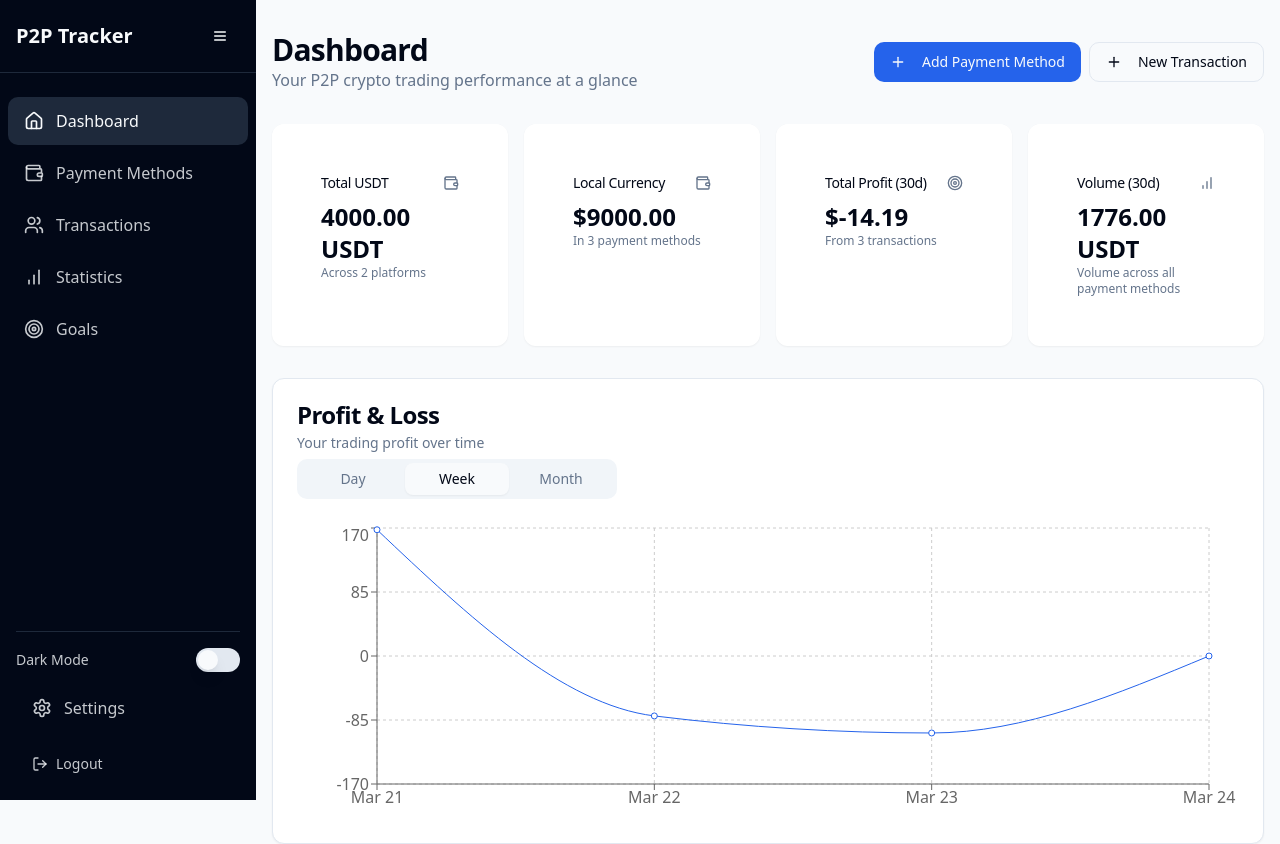
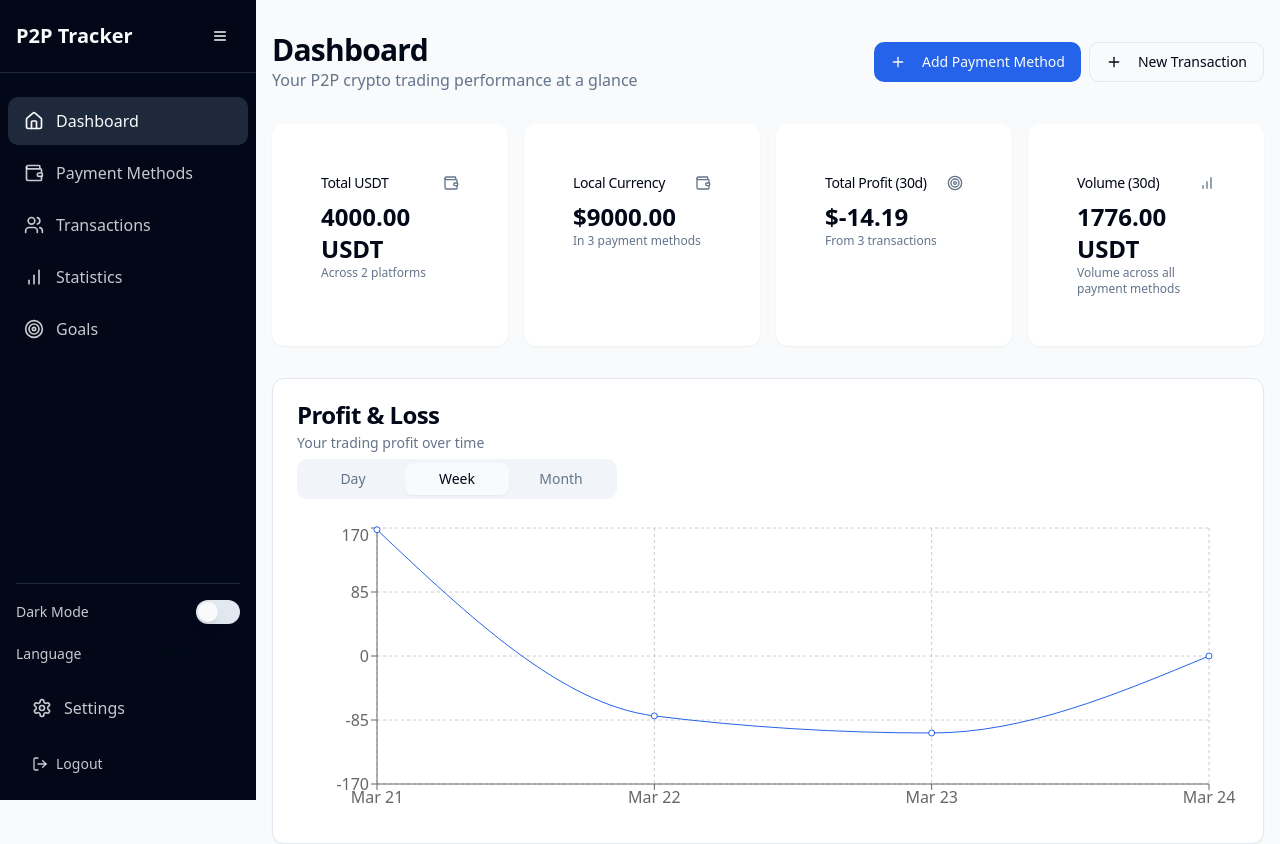
Before and after one commit to victorc-oos/p2p-crypto-tracker, a React (Vite) app: page / in a window 1280 px wide. Shown: the top 844 px of the page. Built offline with nearby package versions, Linux system fonts and the light colour scheme.

Commit message:
feat: Add language selection to settings
Implement language selection functionality within the settings menu.

```diff
--- a/src/components/layout/Sidebar.tsx
+++ b/src/components/layout/Sidebar.tsx
@@ -15,8 +15,15 @@ import {
   Wallet,
   Users,
   ShieldCheck,
-  Target
+  Target,
+  Globe
 } from "lucide-react";
+import {
+  DropdownMenu,
+  DropdownMenuContent,
+  DropdownMenuItem,
+  DropdownMenuTrigger,
+} from "@/components/ui/dropdown-menu";
 
 interface SidebarProps {
   collapsed: boolean;
@@ -31,6 +38,14 @@ const Sidebar: React.FC<SidebarProps> = ({
   isDarkMode,
   toggleDarkMode
 }) => {
+  const [language, setLanguage] = useState<'es' | 'en'>('es');
+
+  const handleLanguageChange = (newLang: 'es' | 'en') => {
+    setLanguage(newLang);
+    // In a real application, this would trigger a context change or similar
+    console.log(`Language changed to: ${newLang}`);
+  };
+
   return (
     <div
       className={`fixed left-0 top-0 h-screen z-40 transition-all duration-300 ease-in-out bg-sidebar ${
@@ -118,6 +133,7 @@ const Sidebar: React.FC<SidebarProps> = ({
 
           <div className="space-y-3">
             {!collapsed && (
+              <>
                 <div className="flex items-center justify-between">
                   <span className="text-sidebar-foreground/80 text-sm">Dark Mode</span>
                   <Switch
@@ -126,8 +142,36 @@ const Sidebar: React.FC<SidebarProps> = ({
                     className="data-[state=checked]:bg-sidebar-primary"
                   />
                 </div>
+
+                <div className="flex items-center justify-between">
+                  <span className="text-sidebar-foreground/80 text-sm">Language</span>
+                  <DropdownMenu>
+                    <DropdownMenuTrigger asChild>
+                      <Button variant="ghost" size="sm" className="gap-1">
+                        <Globe size={16} />
+                        <span>{language === 'es' ? 'Español' : 'English'}</span>
+                      </Button>
+                    </DropdownMenuTrigger>
+                    <DropdownMenuContent align="end">
+                      <DropdownMenuItem
+                        onClick={() => handleLanguageChange('es')}
+                        className={language === 'es' ? "bg-accent" : ""}
+                      >
+                        Español
+                      </DropdownMenuItem>
+                      <DropdownMenuItem
+                        onClick={() => handleLanguageChange('en')}
+                        className={language === 'en' ? "bg-accent" : ""}
+                      >
+                        English
+                      </DropdownMenuItem>
+                    </DropdownMenuContent>
+                  </DropdownMenu>
+                </div>
+              </>
             )}
             {collapsed && (
+              <>
                 <Button
                   variant="ghost"
                   size="icon"
@@ -136,6 +180,33 @@ const Sidebar: React.FC<SidebarProps> = ({
                 >
                   {isDarkMode ? <Sun size={20} /> : <Moon size={20} />}
                 </Button>
+
+                <DropdownMenu>
+                  <DropdownMenuTrigger asChild>
+                    <Button
+                      variant="ghost"
+                      size="icon"
+                      className="text-sidebar-foreground w-full"
+                    >
+                      <Globe size={20} />
+                    </Button>
+                  </DropdownMenuTrigger>
+                  <DropdownMenuContent align="end">
+                    <DropdownMenuItem
+                      onClick={() => handleLanguageChange('es')}
+                      className={language === 'es' ? "bg-accent" : ""}
+                    >
+                      Español
+                    </DropdownMenuItem>
+                    <DropdownMenuItem
+                      onClick={() => handleLanguageChange('en')}
+                      className={language === 'en' ? "bg-accent" : ""}
+                    >
+                      English
+                    </DropdownMenuItem>
+                  </DropdownMenuContent>
+                </DropdownMenu>
+              </>
             )}
 
             <NavLink
```
Lines whose indentation alone changed are shown as unchanged.
